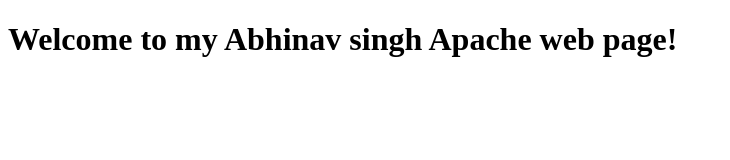
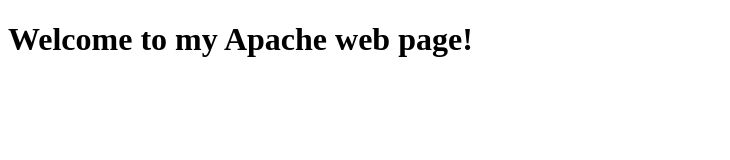
Before and after one commit to abhinav-gcp/gcpnewrepo, a plain HTML site: page index.html in a window 1280 px wide. Shown: the whole page, without its empty margins (0-730 px from the left). Drawn offline with Linux system fonts and the light colour scheme.

Commit message:
Update index.html

```diff
--- a/index.html
+++ b/index.html
@@ -4,6 +4,6 @@
     <title>My Apache Web Page</title>
   </head>
   <body>
-    <h1>Welcome to my Abhinav singh Apache web page!</h1>
+    <h1>Welcome to my Apache web page!</h1>
   </body>
 </html>
```
